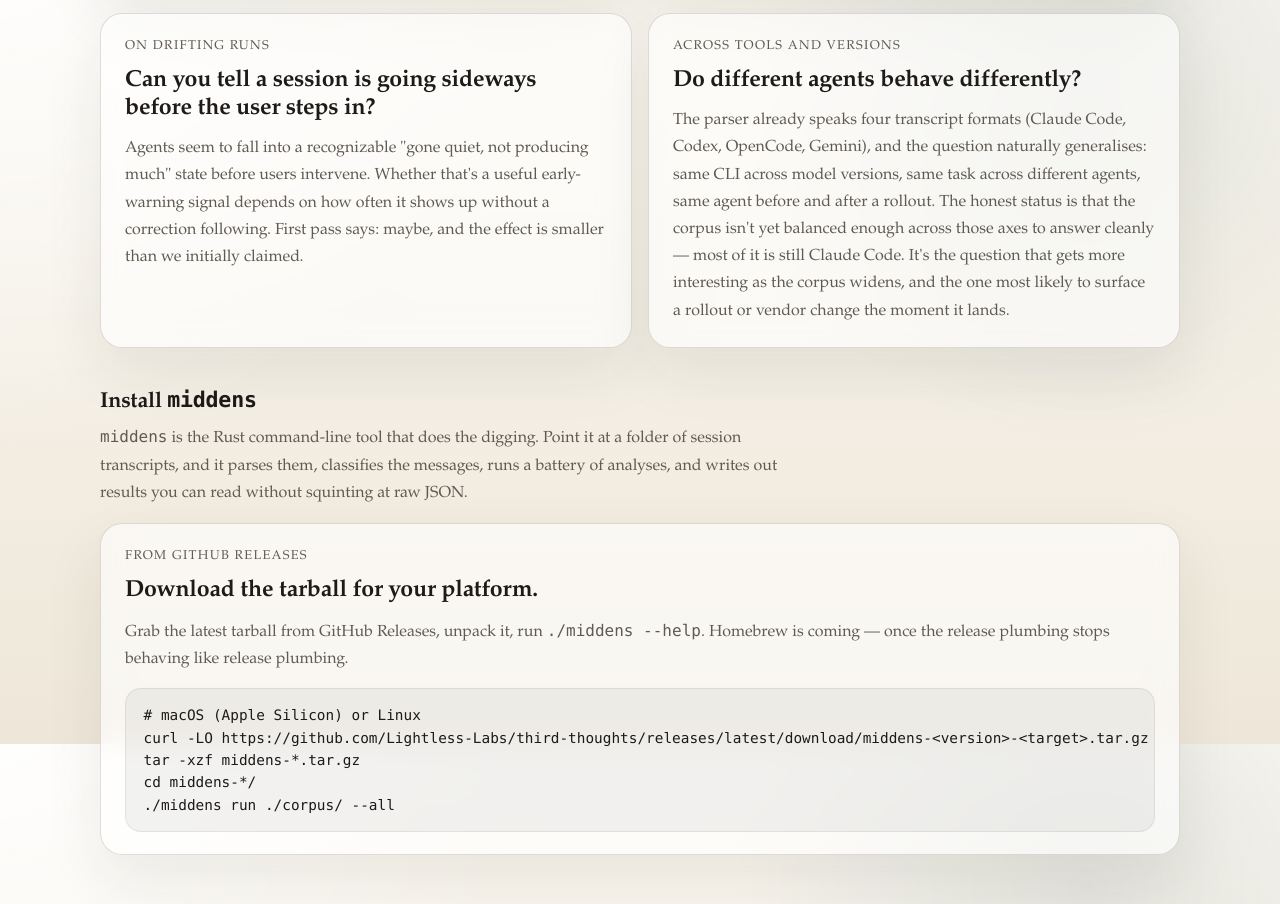
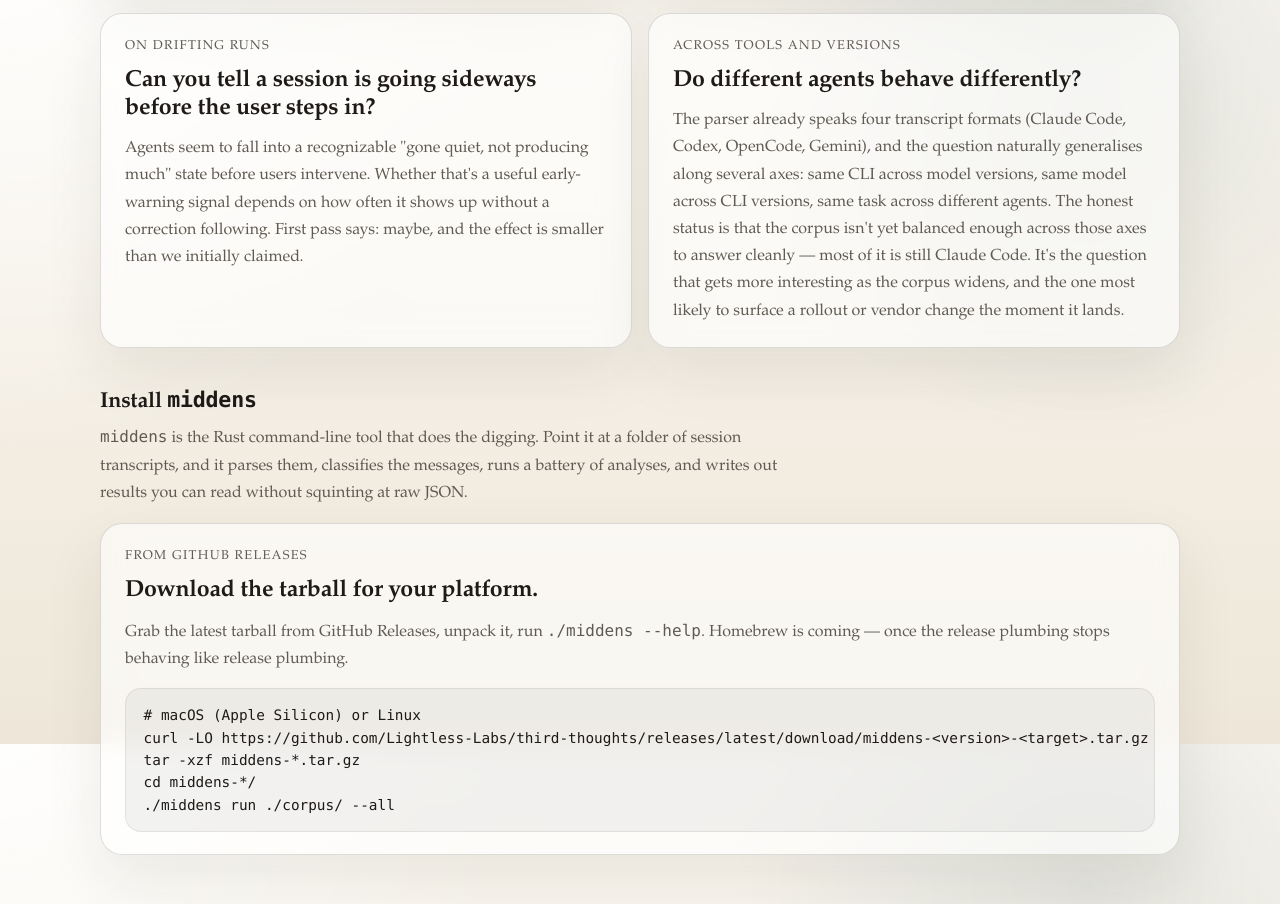
Before and after one commit to Lightless-Labs/third-thoughts, a plain HTML site: page index.html in a window 1280 px wide. Shown: the part 1656-2560 px from the top of the page. Drawn offline with Linux system fonts and the light colour scheme.

Commit message:
copy: add "same model across CLI versions" axis
CLI version shifts can change behavior under a fixed model -- system
prompts, tool sets, loop logic all sit at the CLI layer. That's its
own comparison axis, distinct from "same CLI across model versions."
Drop the trailing "same agent before and after a rollout" since it's
now covered by the two orthogonal axes above.

```diff
--- a/index.html
+++ b/index.html
@@ -92,7 +92,7 @@
             <span class="card-eyebrow">Across tools and versions</span>
             <h2>Do different agents behave differently?</h2>
             <p>
-              The parser already speaks four transcript formats (Claude Code, Codex, OpenCode, Gemini), and the question naturally generalises: same CLI across model versions, same task across different agents, same agent before and after a rollout. The honest status is that the corpus isn't yet balanced enough across those axes to answer cleanly &mdash; most of it is still Claude Code. It's the question that gets more interesting as the corpus widens, and the one most likely to surface a rollout or vendor change the moment it lands.
+              The parser already speaks four transcript formats (Claude Code, Codex, OpenCode, Gemini), and the question naturally generalises along several axes: same CLI across model versions, same model across CLI versions, same task across different agents. The honest status is that the corpus isn't yet balanced enough across those axes to answer cleanly &mdash; most of it is still Claude Code. It's the question that gets more interesting as the corpus widens, and the one most likely to surface a rollout or vendor change the moment it lands.
             </p>
           </article>
         </div>
```
